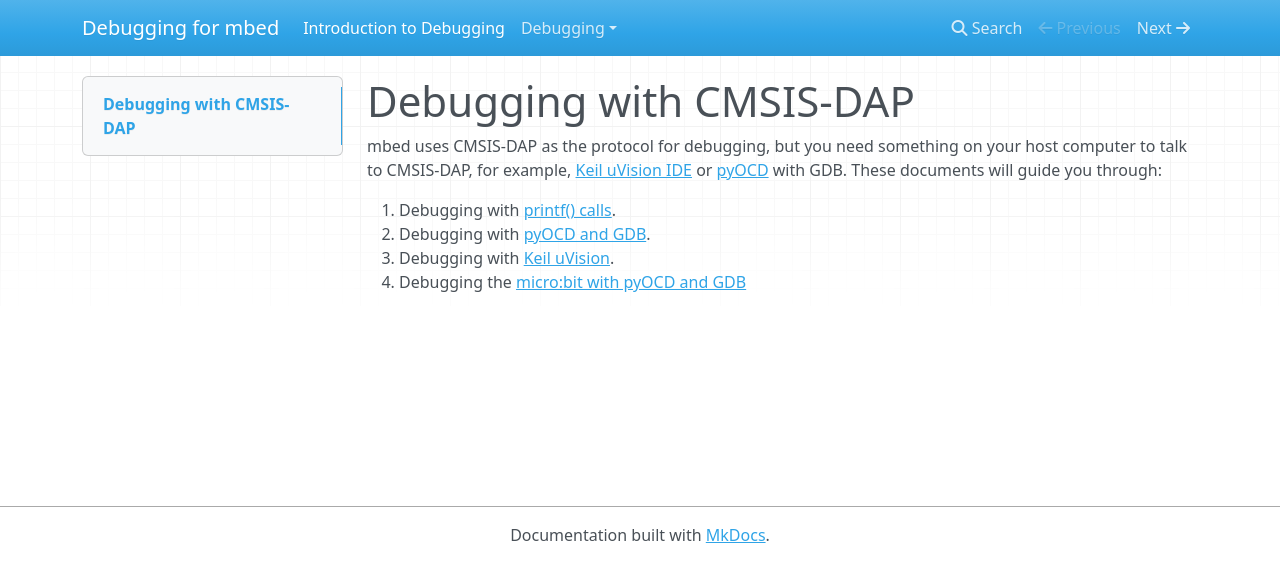
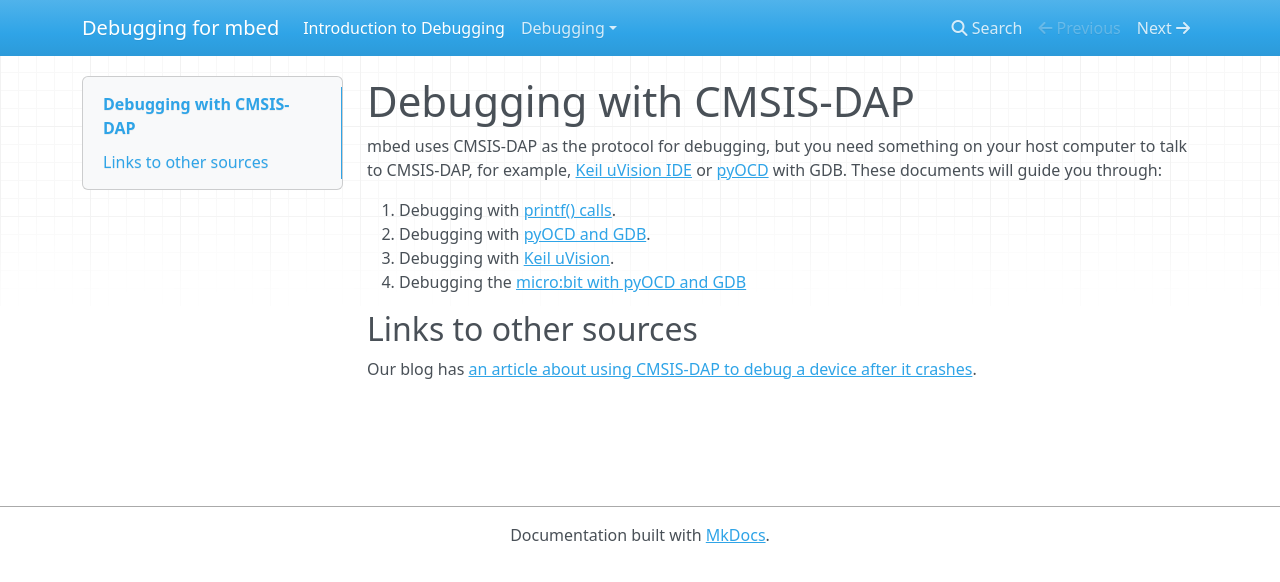
Before and after one commit to ARMmbed/Debugging-docs, an MkDocs documentation site: the page built from Docs/index.md, in a window 1280 px wide. Shown: the top 582 px of the page. Built offline with MkDocs 1.6.1, drawn with Linux system fonts in a browser that asks for light colours; nearby versions of some CDN libraries; old or Windows-style settings are respelled for this version of MkDocs.

Commit message:
Adding link to blog
It has a nice debugging article

```diff
--- a/Docs/index.md
+++ b/Docs/index.md
@@ -6,3 +6,7 @@ mbed uses CMSIS-DAP as the protocol for debugging, but you need something on you
 1. Debugging with [pyOCD and GDB](Debugging/pyOCD.md).
 1. Debugging with [Keil uVision](Debugging/Keil.md).
 1. Debugging the [micro:bit with pyOCD and GDB](Debugging/debugging_microbit.md)
+
+## Links to other sources
+
+Our blog has [an article about using CMSIS-DAP to debug a device after it crashes](http://blog.mbed.com/post/139539984822/debugging-a-crashed-device-with-cmsis-dap).
```
